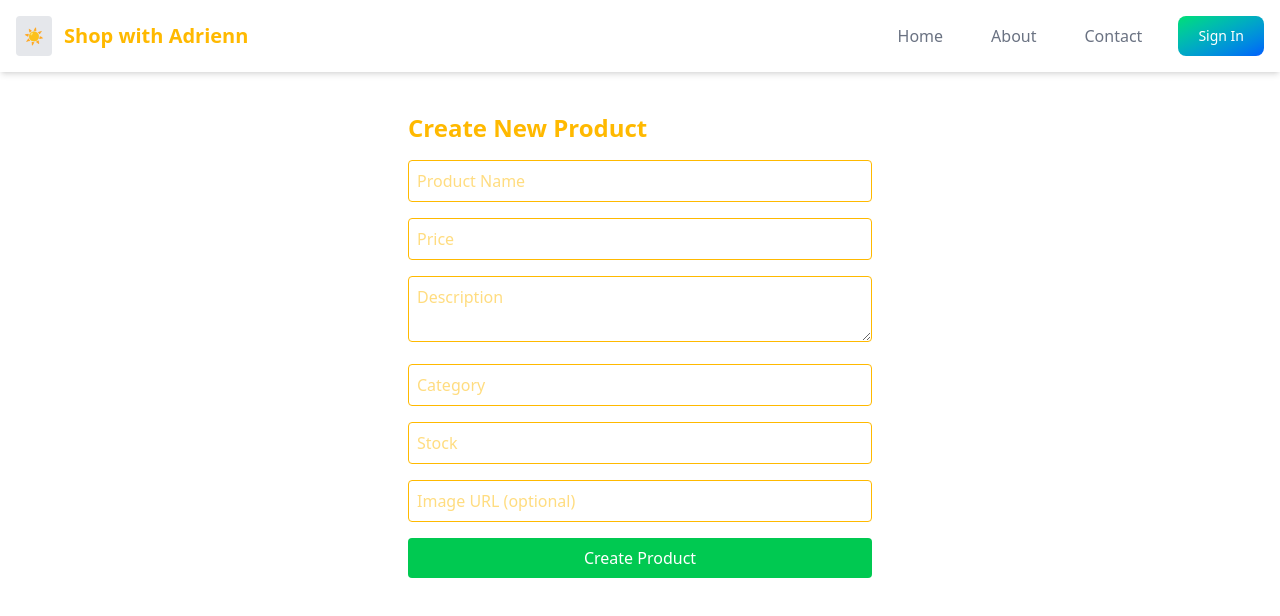
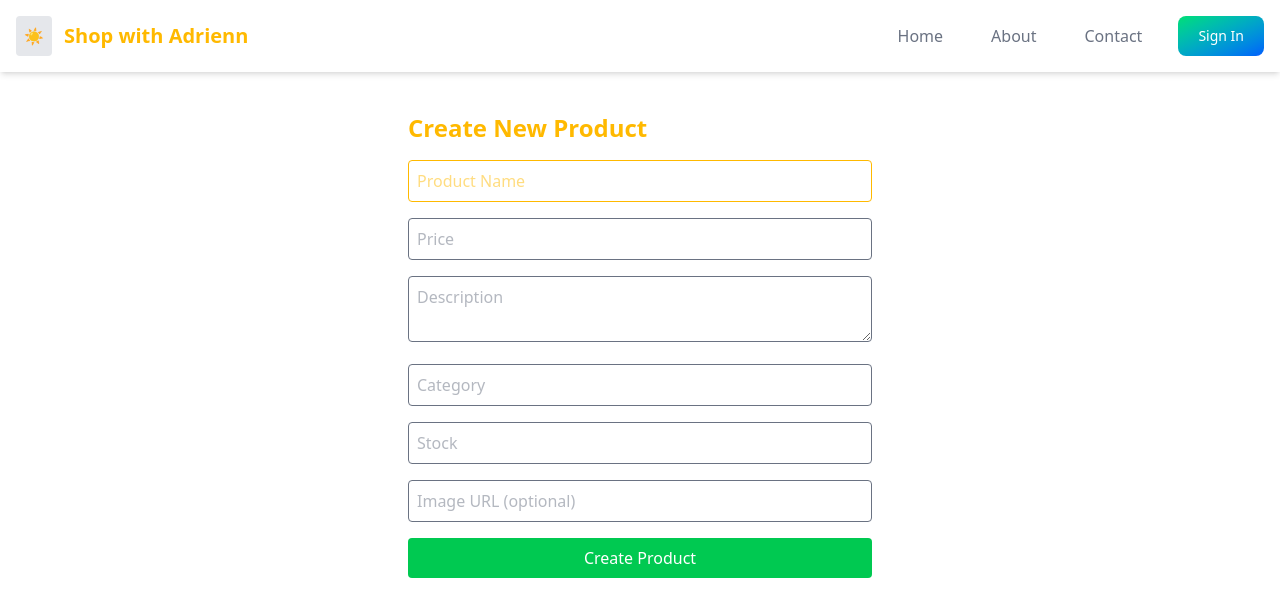
Before and after one commit to radu-bordea/adrienn, a React (Vite) app: page /admin/create-product in a window 1280 px wide. Shown: the top 616 px of the page. Built offline with nearby package versions, Linux system fonts and the light colour scheme; no server answers.

Commit message:
change text collor for inputs in from data

```diff
--- a/src/pages/CreateProductPage.jsx
+++ b/src/pages/CreateProductPage.jsx
@@ -75,7 +75,7 @@ const CreateProductPage = () => {
           onChange={handleChange}
           placeholder="Price"
           required
-          className="border rounded w-full p-2"
+          className="border rounded w-full p-2 text-gray-500"
         />
         <textarea
           name="description"
@@ -83,7 +83,7 @@ const CreateProductPage = () => {
           onChange={handleChange}
           placeholder="Description"
           required
-          className="border rounded w-full p-2"
+          className="border rounded w-full p-2 text-gray-500"
         />
         <input
           type="text"
@@ -92,7 +92,7 @@ const CreateProductPage = () => {
           onChange={handleChange}
           placeholder="Category"
           required
-          className="border rounded w-full p-2"
+          className="border rounded w-full p-2 text-gray-500"
         />
         <input
           type="number"
@@ -101,7 +101,7 @@ const CreateProductPage = () => {
           onChange={handleChange}
           placeholder="Stock"
           required
-          className="border rounded w-full p-2"
+          className="border rounded w-full p-2 text-gray-500"
         />
         <input
           type="text"
@@ -109,7 +109,7 @@ const CreateProductPage = () => {
           value={formData.imageUrl}
           onChange={handleChange}
           placeholder="Image URL (optional)"
-          className="border rounded w-full p-2"
+          className="border rounded w-full p-2 text-gray-500"
         />
 
         <button
```
